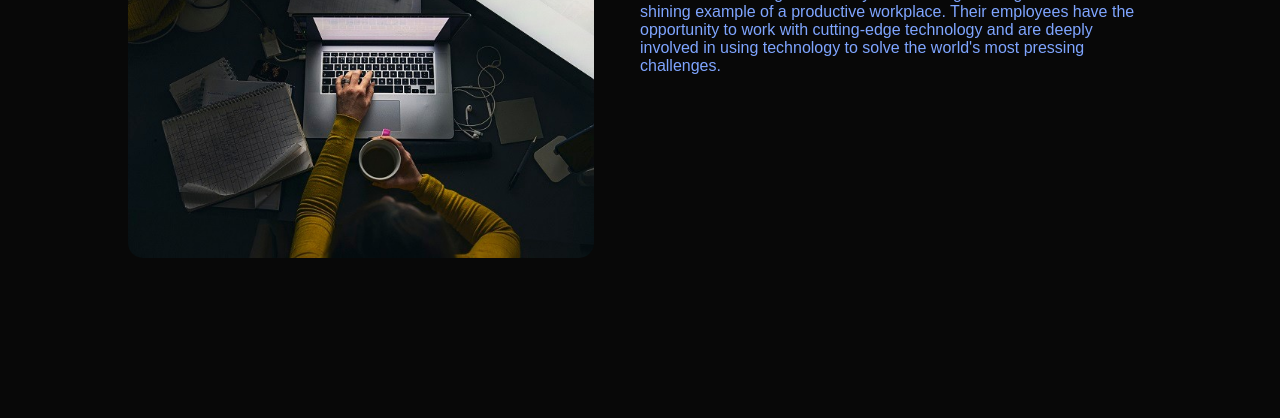
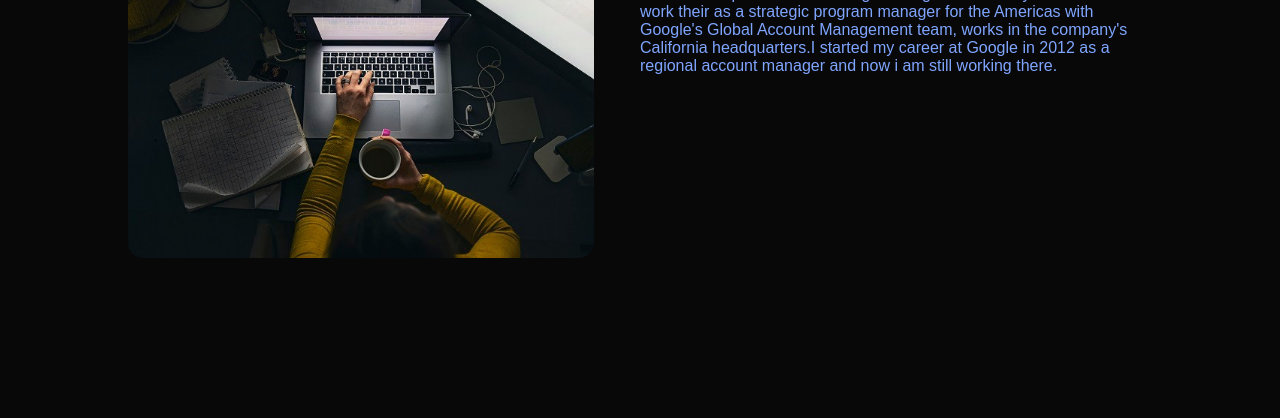
Before and after one commit to Buddha1391/CSY1018-WEB-DEVELOPMENT-ASSIGMENT-I-PRALAV-SAPKOTA-23834809, a plain HTML site: page Experience.html in a window 1280 px wide. Shown: the part 382-800 px from the top of the page. Drawn offline with Linux system fonts and the light colour scheme.

Commit message:
Update Experience.html

```diff
--- a/Experience.html
+++ b/Experience.html
@@ -28,7 +28,7 @@
              </div>
              <div class="Experience-col-2">
                  <h1 class="sub-title">Experience</h1>
-                 <p>I have been working for last 10 years in Google. Google's culture is a shining example of a productive workplace. Their employees have the opportunity to work with cutting-edge technology and are deeply involved in using technology to solve the world's most pressing challenges.</p>
+                 <p>I have the experience of working in Google for last 10 years. I have work their as a strategic program manager for the Americas with Google's Global Account Management team, works in the company's California headquarters.I started my career at Google in 2012 as a regional account manager and now i am still working there.</p>
 
              </div>
         </div>
```
